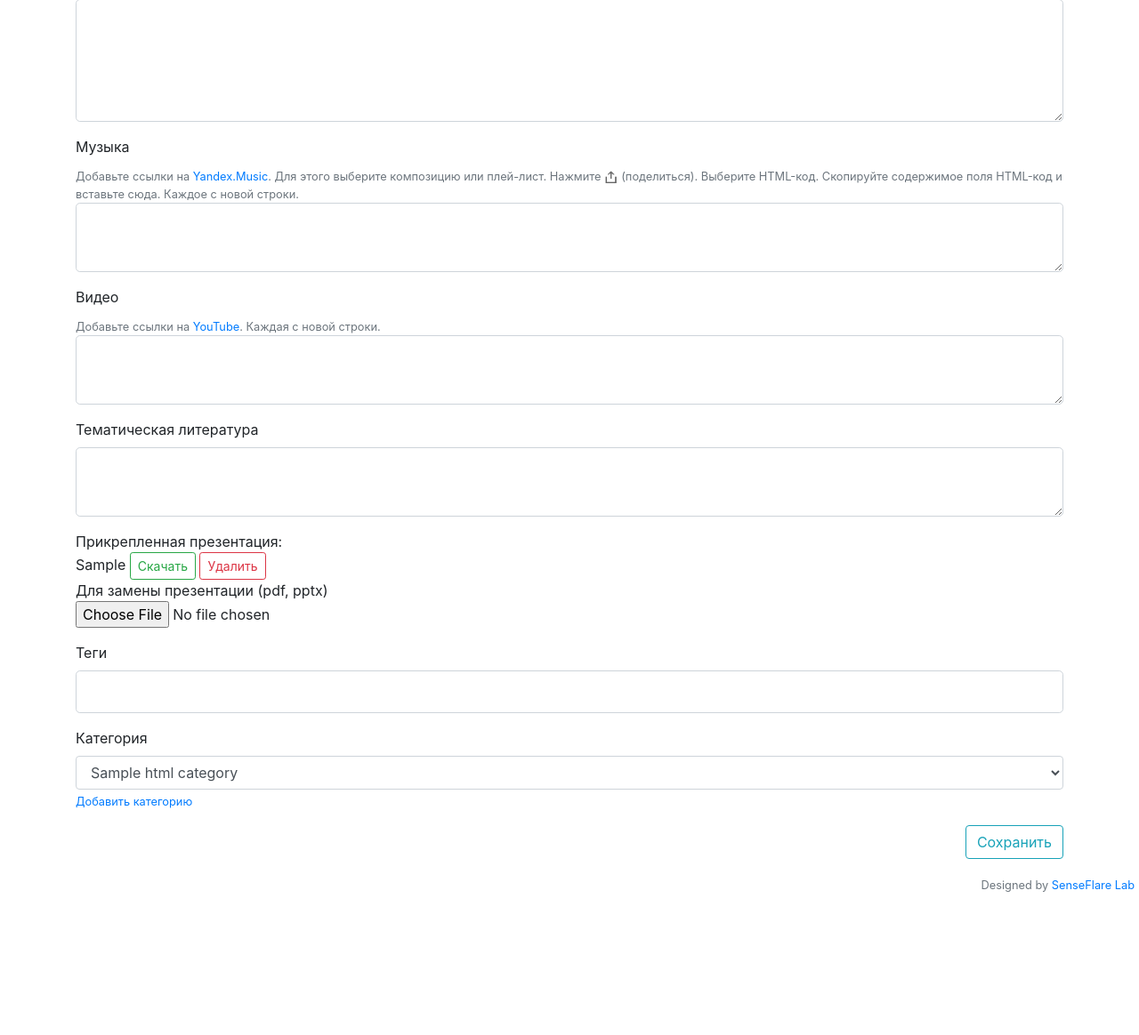
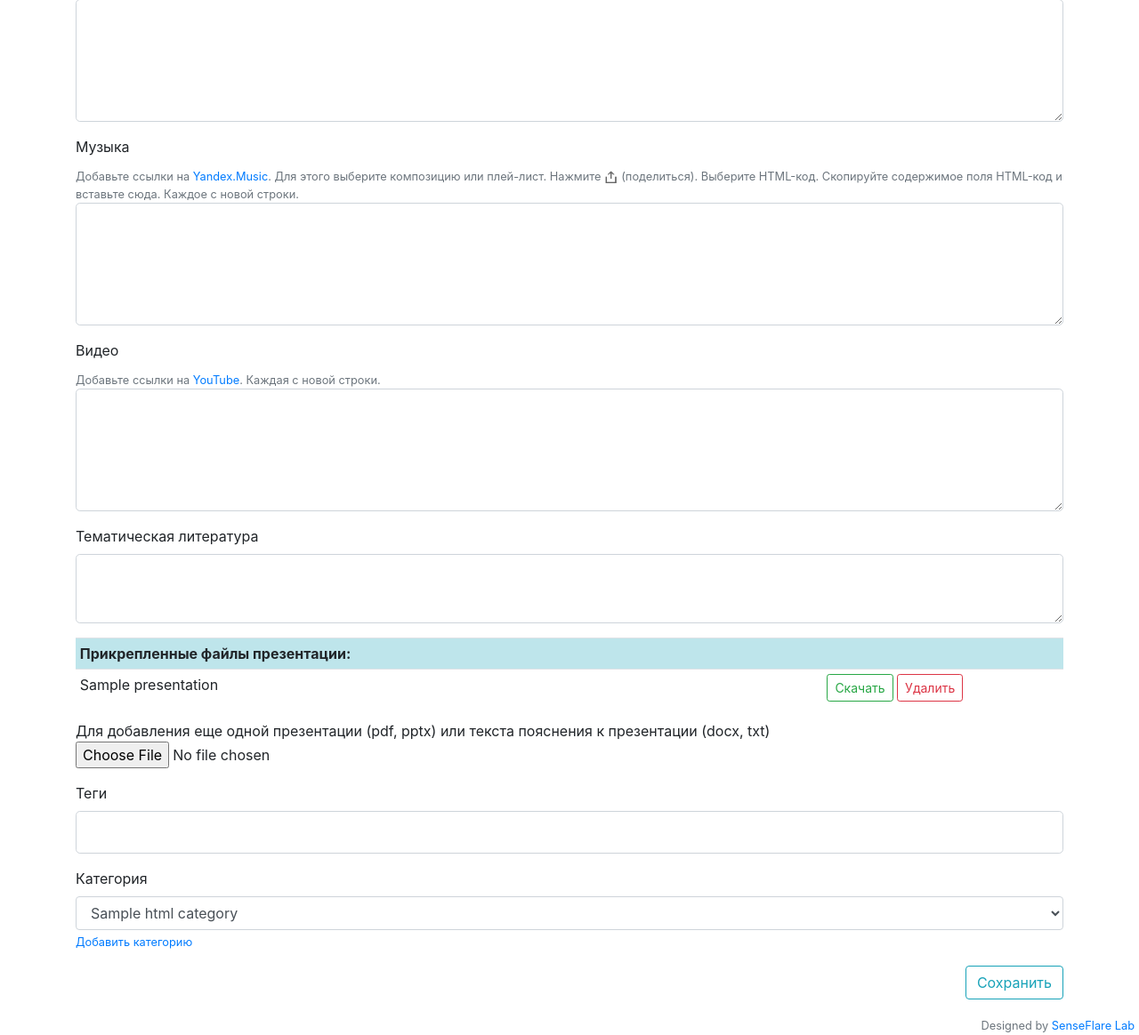
Before and after one commit to BaldrOdinson/mlib, a Flask app: template mlibsite/methodics/templates/methodics/update_method.html in a window 1280 px wide. Shown: the part 1491-2655 px from the top of the page at 89% size. Before the commit the page ends 2494 px from the top, so only its background shows below. Run offline with Flask 2, Linux system fonts and the light colour scheme; tables that the repository leaves empty hold one stand-in row (values such as "Sample post"); the template is opened without the code that fills it: values that come from a table or form of the project are taken from there, most other values are stand-ins (such as "Sample title", 1, 10 or a date in 2020); grey boxes marked "Sample" are stand-in pictures; some libraries are stand-ins or nearby versions.

Commit message:
multypresentations

```diff
--- a/mlibsite/methodics/forms.py
+++ b/mlibsite/methodics/forms.py
@@ -35,7 +35,7 @@ class UpdateMethodForm(FlaskForm):
     age_range_till = IntegerField('До', validators=[DataRequired('Поле максимального возраста участников должно содержать только цифры. <br>')])
     consumables = TextAreaField('Используемые материалы')
     timing_id = IntegerField('Длительность занятия ')
-    presentation = FileField('Для загрузки файла с презентацией (pdf, pptx)', validators=[FileAllowed(['pdf', 'pptx'], 'Презентация должна быть формата <strong>PowerPoint</strong> или <strong>PDF</strong> (расширение файла pptx или pdf). Проверьте загружаемый файл. <br>')])
+    presentation = FileField('Для загрузки файла с презентацией (pdf, pptx)', validators=[FileAllowed(['pdf', 'pptx', 'docx', 'txt'], 'Презентация должна быть формата <strong>PowerPoint</strong> или <strong>PDF</strong> (расширение файла pptx или pdf). <br>Текст пояснения презентации должен быть в формате Word (docx) или текстовый файл (txt). <br>Проверьте загружаемый файл. <br>')])
     images = TextAreaField('Картинки')
     music = TextAreaField('Музыка')
     video = TextAreaField('Видео')
--- a/mlibsite/methodics/templates/methodics/update_method.html
+++ b/mlibsite/methodics/templates/methodics/update_method.html
@@ -75,24 +75,35 @@
       {{form.music.label(class='form-control-label')}}
       <small class="form-text text-muted">Добавьте ссылки на <a href="https://music.yandex.ru/home" target="_blank">Yandex.Music</a>. Для этого выберите композицию или плей-лист. Нажмите <img src="/static/base/yandex_share_sign.PNG" height="20px"> (поделиться).
         Выберите HTML-код. Скопируйте содержимое поля HTML-код и вставьте сюда. Каждое с новой строки.</small>
-      {{form.music(class='form-control form-control-lg')}}
+      {{form.music(class='form-control form-control-lg', rows="4")}}
     </div>
     <div class="form-group">
       {{form.video.label(class='form-control-label')}}
       <small class="form-text text-muted">Добавьте ссылки на <a href="https://www.youtube.com/" target="_blank">YouTube</a>. Каждая с новой строки.</small>
-      {{form.video(class='form-control form-control-lg')}}
+      {{form.video(class='form-control form-control-lg', rows="4")}}
     </div>
     <div class="form-group">
       {{form.literature.label(class='form-control-label')}}
       {{form.literature(class='form-control form-control-lg')}}
     </div>
     <!-- Блок работы с презентацией -->
-    {% if curr_presentation %}
-      Прикрепленная презентация:<br> {{curr_presentation}}
-      <a class='btn btn-outline-success btn-sm' href="{{url_for('methodics.download_presentation', method_id=method_id)}}">Скачать</a>
-      <a class='btn btn-outline-danger btn-sm' href="{{url_for('methodics.delete_presentation', method_id=method_id)}}">Удалить</a>
+    {% if presentations %}
+      <!-- Прикрепленные файлы презентации: -->
+      <table class="table table-sm">
+        <tr class="table-info">
+          <th scope="col">Прикрепленные файлы презентации:</th>
+          <th></th>
+        </tr>
+        {% for presentation in presentations %}
+          <tr>
+            <td> {{presentation}}</td>
+            <td align='center'> <a class='btn btn-outline-success btn-sm' href="{{url_for('methodics.download_presentation', method_id=method_id, presentation=presentation)}}">Скачать</a>
+            <a class='btn btn-outline-danger btn-sm' href="{{url_for('methodics.delete_presentation', method_id=method_id, presentation=presentation)}}">Удалить</a></td>
+          </tr>
+        {% endfor %}
+      </table>
       <div class="form-group">
-        Для замены презентации (pdf, pptx)
+        Для добавления еще одной презентации (pdf, pptx) или текста пояснения к презентации (docx, txt)
         {{form.presentation(class='form-control-file')}}
       </div>
     {% else %}
--- a/mlibsite/methodics/text_formater.py
+++ b/mlibsite/methodics/text_formater.py
@@ -76,6 +76,7 @@ def check_url_list(from_form, from_base):
     # print(f'from base:\n {from_base}')
     return from_form == from_base
 
+
 def date_translate(date):
     return dates.format_date(date, locale='ru_RU')
 
@@ -96,7 +97,7 @@ def create_category_dict():
     # sub category
     def sub_cat_add(check_category_list):
         '''
-        Для выбранной категории проверяем наличие подкатегорий и вкладываем из в список
+        Для выбранной категории проверяем наличие подкатегорий и вкладываем их в список
         check_category_list: список словарей категорий для проверки
         '''
         for category in check_category_list:
--- a/mlibsite/models.py
+++ b/mlibsite/models.py
@@ -58,7 +58,7 @@ class Methodics(db.Model):
     consumables = db.Column(db.Text)
     timing_id = db.Column(db.Integer)
     method_label_image = db.Column(db.String(64), nullable=False, default='default_method.png')
-    presentation = db.Column(db.String(256))
+    presentation = db.Column(db.Text)
     images = db.Column(db.Text)
     music = db.Column(db.Text)
     video = db.Column(db.Text)
```
Also changed, not shown: mlibsite/methodics/files_saver.py (+5 -5 lines), mlibsite/methodics/templates/methodics/method.html (+8 -2 lines), mlibsite/methodics/views.py (+50 -19 lines), 1 other file.
